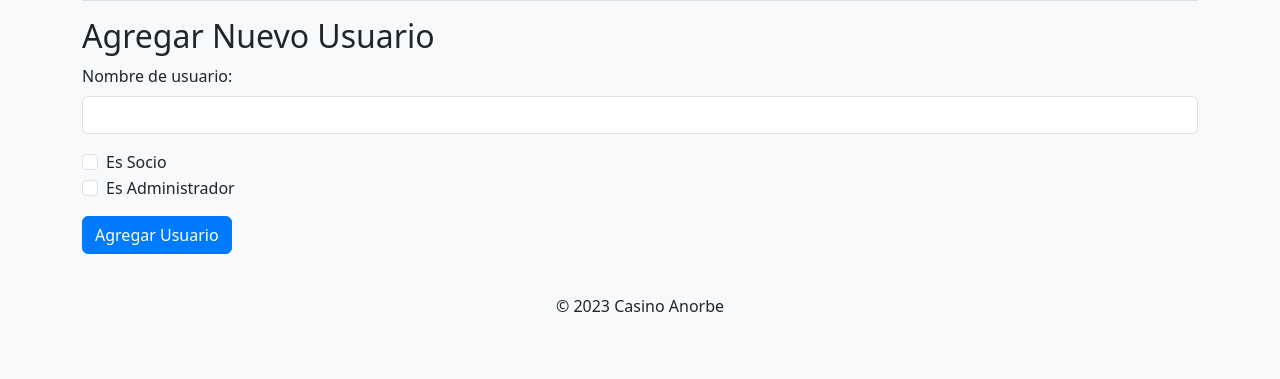
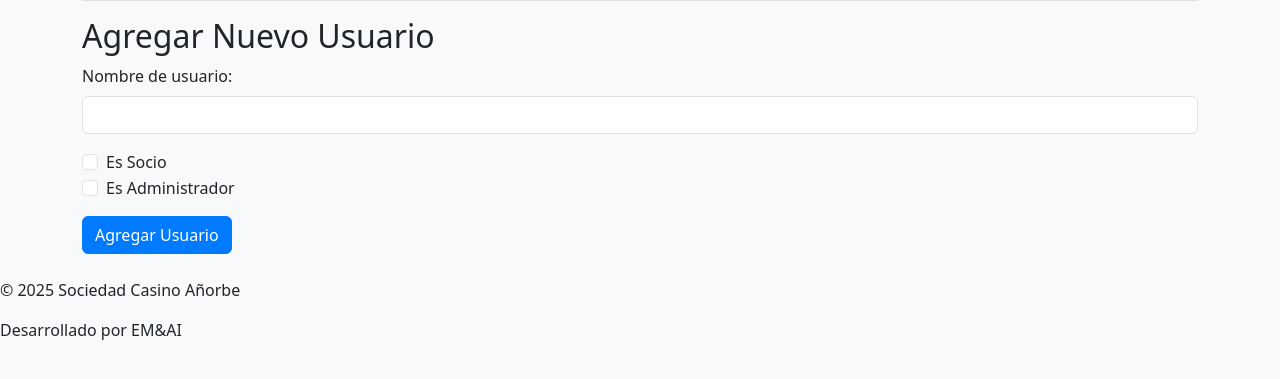
Before and after one commit to mintilla/Sociedad-Casino-Anorbe, a Flask app: page /admin in a window 1280 px wide. Shown: the part 366-745 px from the top of the page. Run offline with Flask 3, Linux system fonts and the light colour scheme; a user stored in the database is signed in.

Commit message:
Update base.html

```diff
--- a/templates/base.html
+++ b/templates/base.html
@@ -75,9 +75,10 @@
         {% block content %}{% endblock %}
     </main>
 
-    <footer class="bg-light text-center py-3">
-        <p>&copy; 2023 Casino Anorbe</p>
-    </footer>
+ <footer>
+    <p>© 2025 Sociedad Casino Añorbe</p>
+    <p>Desarrollado por EM&AI</p>
+</footer>
 
     <!-- Bootstrap JS (opcional, para funcionalidades como el menú desplegable) -->
     <script src="https://cdn.jsdelivr.net/npm/bootstrap@5.3.0/dist/js/bootstrap.bundle.min.js"></script>
```
